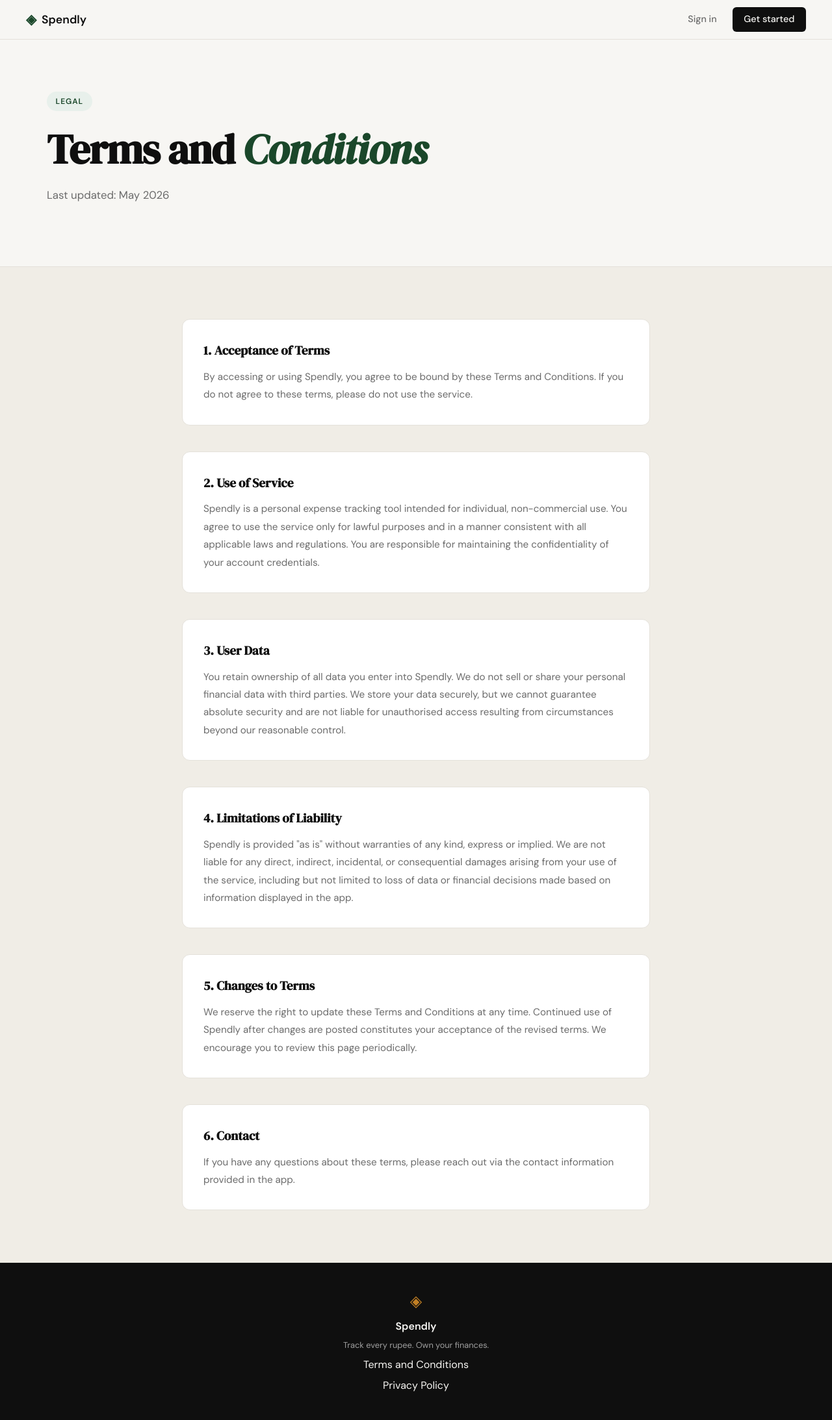
After one commit to prateeksinghal2003/expense-tracker, a Flask app: page /terms in a window 1280 px wide. The commit adds this page. Shown: the whole page at 65% size. Run offline with Flask 3, Linux system fonts and the light colour scheme.

Commit message:
Changes are done related to landing page

```diff
--- a/app.py
+++ b/app.py
@@ -51,5 +51,10 @@ def delete_expense(id):
     return "Delete expense — coming in Step 9"
 
 
+@app.route("/terms")
+def terms():
+    return render_template("terms.html")
+
+
 if __name__ == "__main__":
     app.run(debug=True, port=5001)
--- a/static/css/style.css
+++ b/static/css/style.css
@@ -508,6 +508,57 @@ a { color: inherit; text-decoration: none; }
 }
 
 /* ------------------------------------------------------------------ */
+/* Page header (internal pages)                                        */
+/* ------------------------------------------------------------------ */
+
+.page-header {
+    padding: 5rem 2rem 4rem;
+    max-width: var(--max-width);
+    margin: 0 auto;
+}
+
+.page-header-inner { max-width: 640px; }
+
+/* ------------------------------------------------------------------ */
+/* Legal pages                                                         */
+/* ------------------------------------------------------------------ */
+
+.legal-section {
+    background: var(--paper-warm);
+    border-top: 1px solid var(--border);
+    border-bottom: 1px solid var(--border);
+    padding: 5rem 2rem;
+}
+
+.legal-inner {
+    max-width: 720px;
+    margin: 0 auto;
+    display: flex;
+    flex-direction: column;
+    gap: 2.5rem;
+}
+
+.legal-block {
+    background: var(--paper-card);
+    border: 1px solid var(--border);
+    border-radius: var(--radius-md);
+    padding: 2rem;
+}
+
+.legal-heading {
+    font-family: var(--font-display);
+    font-size: 1.2rem;
+    color: var(--ink);
+    margin-bottom: 0.75rem;
+}
+
+.legal-body {
+    font-size: 0.95rem;
+    color: var(--ink-muted);
+    line-height: 1.8;
+}
+
+/* ------------------------------------------------------------------ */
 /* Responsive                                                          */
 /* ------------------------------------------------------------------ */
 
--- a/templates/base.html
+++ b/templates/base.html
@@ -34,6 +34,8 @@
             <span class="brand-icon">◈</span>
             <span class="footer-name">Spendly</span>
             <p class="footer-copy">Track every rupee. Own your finances.</p>
+            <a href="/terms">Terms and Conditions</a>
+            <a href="#">Privacy Policy</a>
         </div>
     </footer>
 
--- /dev/null
+++ b/templates/terms.html
@@ -0,0 +1,51 @@
+{% extends "base.html" %}
+
+{% block title %}Terms and Conditions — Spendly{% endblock %}
+
+{% block content %}
+
+<section class="page-header">
+    <div class="page-header-inner">
+        <div class="hero-badge">Legal</div>
+        <h1 class="hero-title">Terms and <em>Conditions</em></h1>
+        <p class="hero-subtitle">Last updated: May 2026</p>
+    </div>
+</section>
+
+<section class="legal-section">
+    <div class="legal-inner">
+
+        <div class="legal-block">
+            <h2 class="legal-heading">1. Acceptance of Terms</h2>
+            <p class="legal-body">By accessing or using Spendly, you agree to be bound by these Terms and Conditions. If you do not agree to these terms, please do not use the service.</p>
+        </div>
+
+        <div class="legal-block">
+            <h2 class="legal-heading">2. Use of Service</h2>
+            <p class="legal-body">Spendly is a personal expense tracking tool intended for individual, non-commercial use. You agree to use the service only for lawful purposes and in a manner consistent with all applicable laws and regulations. You are responsible for maintaining the confidentiality of your account credentials.</p>
+        </div>
+
+        <div class="legal-block">
+            <h2 class="legal-heading">3. User Data</h2>
+            <p class="legal-body">You retain ownership of all data you enter into Spendly. We do not sell or share your personal financial data with third parties. We store your data securely, but we cannot guarantee absolute security and are not liable for unauthorised access resulting from circumstances beyond our reasonable control.</p>
+        </div>
+
+        <div class="legal-block">
+            <h2 class="legal-heading">4. Limitations of Liability</h2>
+            <p class="legal-body">Spendly is provided "as is" without warranties of any kind, express or implied. We are not liable for any direct, indirect, incidental, or consequential damages arising from your use of the service, including but not limited to loss of data or financial decisions made based on information displayed in the app.</p>
+        </div>
+
+        <div class="legal-block">
+            <h2 class="legal-heading">5. Changes to Terms</h2>
+            <p class="legal-body">We reserve the right to update these Terms and Conditions at any time. Continued use of Spendly after changes are posted constitutes your acceptance of the revised terms. We encourage you to review this page periodically.</p>
+        </div>
+
+        <div class="legal-block">
+            <h2 class="legal-heading">6. Contact</h2>
+            <p class="legal-body">If you have any questions about these terms, please reach out via the contact information provided in the app.</p>
+        </div>
+
+    </div>
+</section>
+
+{% endblock %}
```
Also changed, not shown: lect-3.txt (added, +58 -0 lines).
